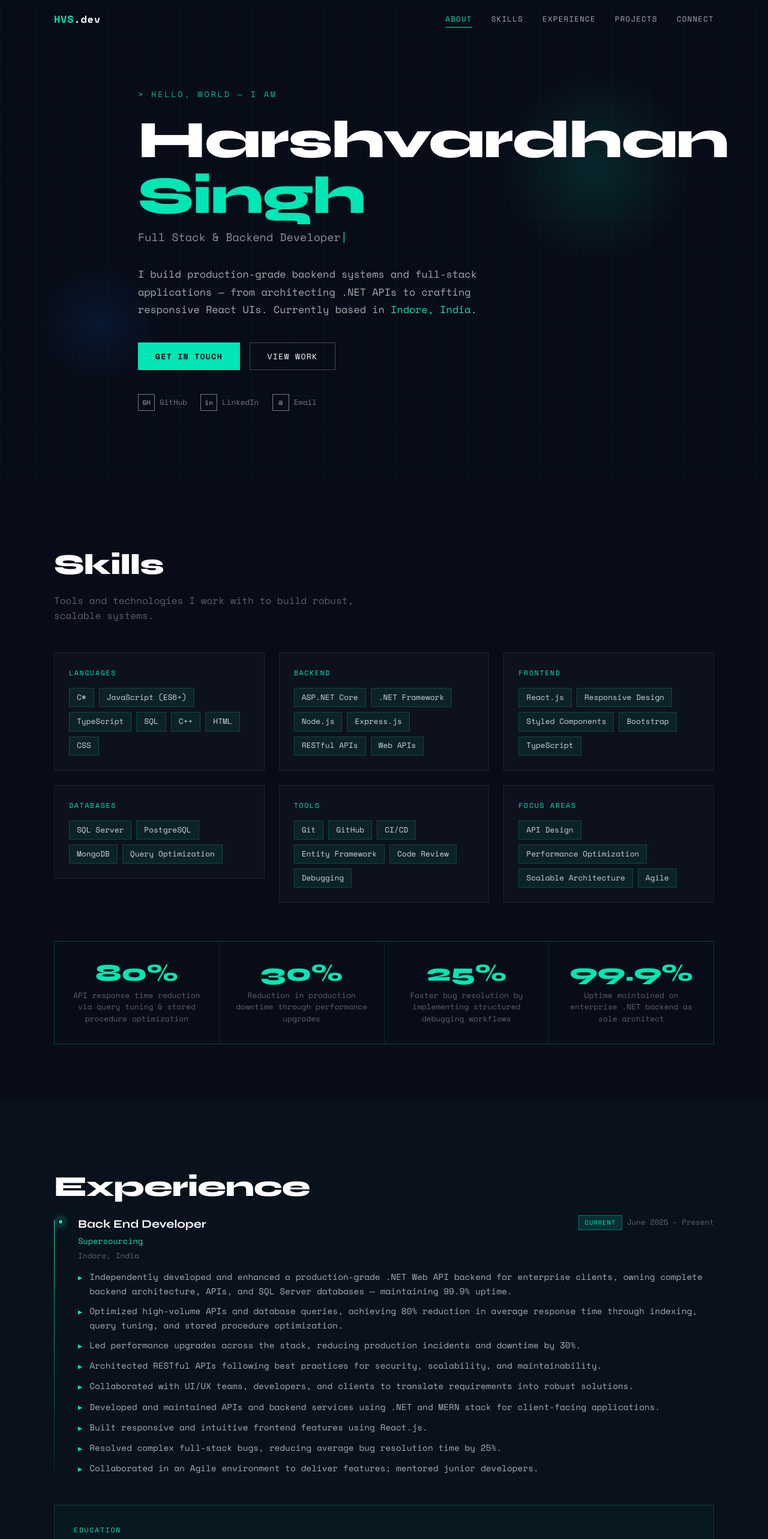
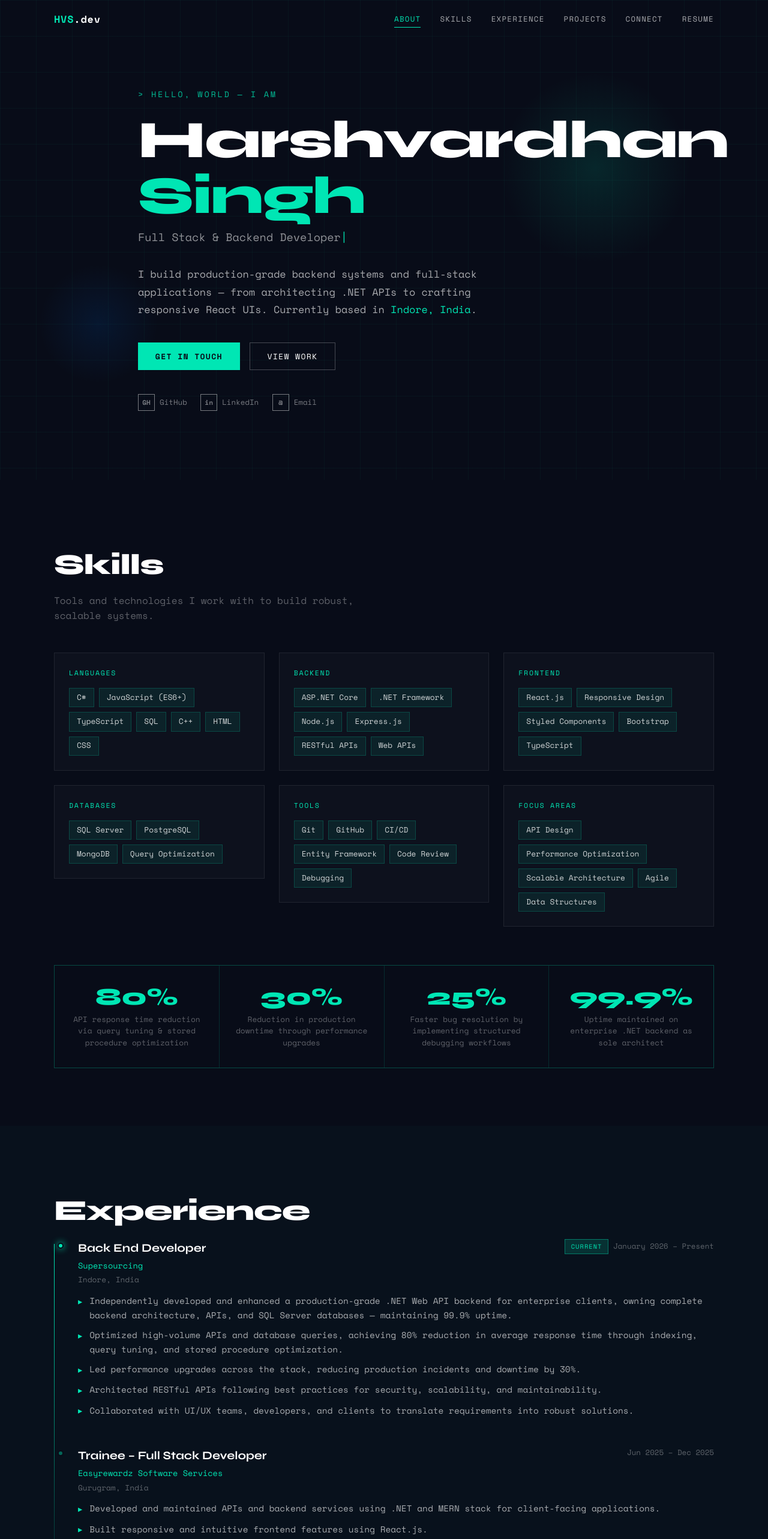
Before and after one commit to harshv45/portfolio, a React (Create React App) app in the folder portfolio/: page / in a window 1280 px wide. Shown: the top 2566 px of the page at 60% size. Built offline with nearby package versions, Linux system fonts and the light colour scheme.

Commit message:
Add resume link to navbar

```diff
--- a/portfolio/src/components/Connect/Connect.jsx
+++ b/portfolio/src/components/Connect/Connect.jsx
@@ -9,6 +9,8 @@ const CONTACT_ITEMS = [
   { label: "LinkedIn", value: PERSONAL_INFO.linkedinDisplay, href: PERSONAL_INFO.linkedin, icon: "in" },
   { label: "GitHub", value: PERSONAL_INFO.githubDisplay, href: PERSONAL_INFO.github, icon: "gh" },
   { label: "Phone", value: PERSONAL_INFO.phone, href: `tel:${PERSONAL_INFO.phone.replace(/\s/g, "")}`, icon: "☎" },
+  { label: "LeetCode", value: PERSONAL_INFO.leetcodeDisplay, href: PERSONAL_INFO.leetcode, icon: "lc" },
+  // { label: "Resume", value: "View Resume", href: PERSONAL_INFO.resume, icon: "📄" }
 ];
 
 const INITIAL_FORM = { name: "", email: "", message: "" };
--- a/portfolio/src/components/Navbar/Navbar.jsx
+++ b/portfolio/src/components/Navbar/Navbar.jsx
@@ -1,5 +1,5 @@
 import { useState, useEffect } from "react";
-import { NAV_LINKS } from "../../data/portfolioData";
+import { NAV_LINKS, PERSONAL_INFO } from "../../data/portfolioData";
 import styles from "./Navbar.module.css";
 
 export default function Navbar({ active }) {
@@ -13,6 +13,12 @@ export default function Navbar({ active }) {
   }, []);
 
   const scrollTo = (id) => {
+    if (id === "Resume") {
+      window.open(PERSONAL_INFO.resume, "_blank", "noopener,noreferrer");
+      setMenuOpen(false);
+      return;
+    }
+
     document.getElementById(id.toLowerCase())?.scrollIntoView({ behavior: "smooth" });
     setMenuOpen(false);
   };
--- a/portfolio/src/data/portfolioData.js
+++ b/portfolio/src/data/portfolioData.js
@@ -1,4 +1,4 @@
-export const NAV_LINKS = ["About", "Skills", "Experience", "Projects", "Connect"];
+export const NAV_LINKS = ["About", "Skills", "Experience", "Projects", "Connect", "Resume"];
 
 export const PERSONAL_INFO = {
   name: "Harsh vardhan Singh",
@@ -11,6 +11,9 @@ export const PERSONAL_INFO = {
   linkedinDisplay: "linkedin.com/in/harshvardhansingh45",
   github: "https://github.com/harshv45",
   githubDisplay: "github.com/harshv45",
+  leetcode: "https://leetcode.com/u/harshvardhansingh451112/",
+  leetcodeDisplay: "leetcode.com/harshvardhansingh451112",
+  resume: "https://drive.google.com/file/d/1au6nCiwXu49IBqA9ebiXeK_25dCOOqdY/view?usp=drive_link",
 };
 
 export const SKILLS = [
@@ -19,7 +22,7 @@ export const SKILLS = [
   { category: "Frontend", items: ["React.js", "Responsive Design", "Styled Components", "Bootstrap", "TypeScript"] },
   { category: "Databases", items: ["SQL Server", "PostgreSQL", "MongoDB", "Query Optimization"] },
   { category: "Tools", items: ["Git", "GitHub", "CI/CD", "Entity Framework", "Code Review", "Debugging"] },
-  { category: "Focus Areas", items: ["API Design", "Performance Optimization", "Scalable Architecture", "Agile"] },
+  { category: "Focus Areas", items: ["API Design", "Performance Optimization", "Scalable Architecture", "Agile", "Data Structures"] },
 ];
 
 export const ACHIEVEMENTS = [
@@ -34,7 +37,7 @@ export const EXPERIENCE = [
     title: "Back End Developer",
     company: "Supersourcing",
     location: "Indore, India",
-    period: "June 2025 – Present",
+    period: "January 2026 – Present",
     current: true,
     bullets: [
       "Independently developed and enhanced a production-grade .NET Web API backend for enterprise clients, owning complete backend architecture, APIs, and SQL Server databases — maintaining 99.9% uptime.",
@@ -42,25 +45,21 @@ export const EXPERIENCE = [
       "Led performance upgrades across the stack, reducing production incidents and downtime by 30%.",
       "Architected RESTful APIs following best practices for security, scalability, and maintainability.",
       "Collaborated with UI/UX teams, developers, and clients to translate requirements into robust solutions.",
-       "Developed and maintained APIs and backend services using .NET and MERN stack for client-facing applications.",
+    ],
+  },
+  {
+    title: "Trainee – Full Stack Developer",
+    company: "Easyrewardz Software Services",
+    location: "Gurugram, India",
+    period: "Jun 2025 – Dec 2025",
+    current: false,
+    bullets: [
+      "Developed and maintained APIs and backend services using .NET and MERN stack for client-facing applications.",
       "Built responsive and intuitive frontend features using React.js.",
       "Resolved complex full-stack bugs, reducing average bug resolution time by 25%.",
       "Collaborated in an Agile environment to deliver features; mentored junior developers.",
     ],
   },
-  // {
-  //   title: "Trainee – Full Stack Developer",
-  //   company: "Easyrewardz Software Services",
-  //   location: "Gurugram, India",
-  //   period: "Jun 2025 – Dec 2025",
-  //   current: false,
-  //   bullets: [
-  //     "Developed and maintained APIs and backend services using .NET and MERN stack for client-facing applications.",
-  //     "Built responsive and intuitive frontend features using React.js.",
-  //     "Resolved complex full-stack bugs, reducing average bug resolution time by 25%.",
-  //     "Collaborated in an Agile environment to deliver features; mentored junior developers.",
-  //   ],
-  // },
 ];
 
 export const EDUCATION = {
@@ -71,6 +70,7 @@ export const EDUCATION = {
 };
 
 export const CERTIFICATIONS = [
+  "Prompt Engineering Hands On – Mastering AI Prompting Techniques",
   "The Web Developer Bootcamp 2025 – Full-stack development comprehensive training",
   "Project Management: Predictive and Adaptive Approach – Agile & Waterfall methodologies",
 ];
```
Also changed, not shown: 1 other file (tests, documents, lock files or other folders).
